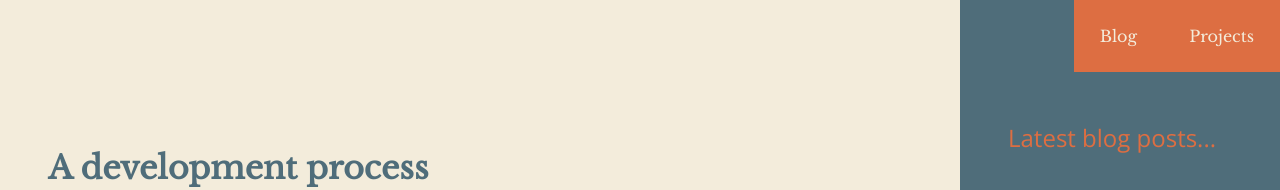
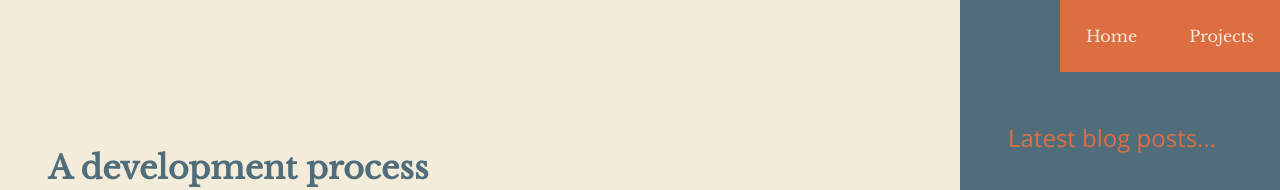
Before and after one commit to lucascvidal/lucascvidal.github.io, a Jekyll site: the page built from posts.md, in a window 1280 px wide and 900 px high. Shown: the top 190 px of the window. Built offline with Jekyll 4.4.1, drawn with Linux system fonts in a browser that asks for light colours.

Commit message:
Update header to show home or posts link

```diff
--- a/_includes/header.html
+++ b/_includes/header.html
@@ -1,9 +1,20 @@
 {%- if page.url contains "post" || page.url contains "posts"  -%}
   {%- assign header_class = "slim-header" -%}
+  {%- assign show_home = true -%}
+  {%- assign show_post = false -%}
+{%- endif -%}
+{%- if page.url == "/" || page.url == "/projects" -%}
+  {%- assign show_home = false -%}
+  {%- assign show_post = true -%}
 {%- endif -%}
 <header role="banner">
   <div class="{{header_class}}">
-    <a href="/posts">Blog</a>
+    {%- if show_post -%}
+      <a href="/posts">Blog</a>
+    {%- endif -%}
+    {%- if show_home -%}
+      <a href="/">Home</a>
+    {%- endif -%}
     <a href="/projects">Projects</a>
   </div>
 </header>
```
